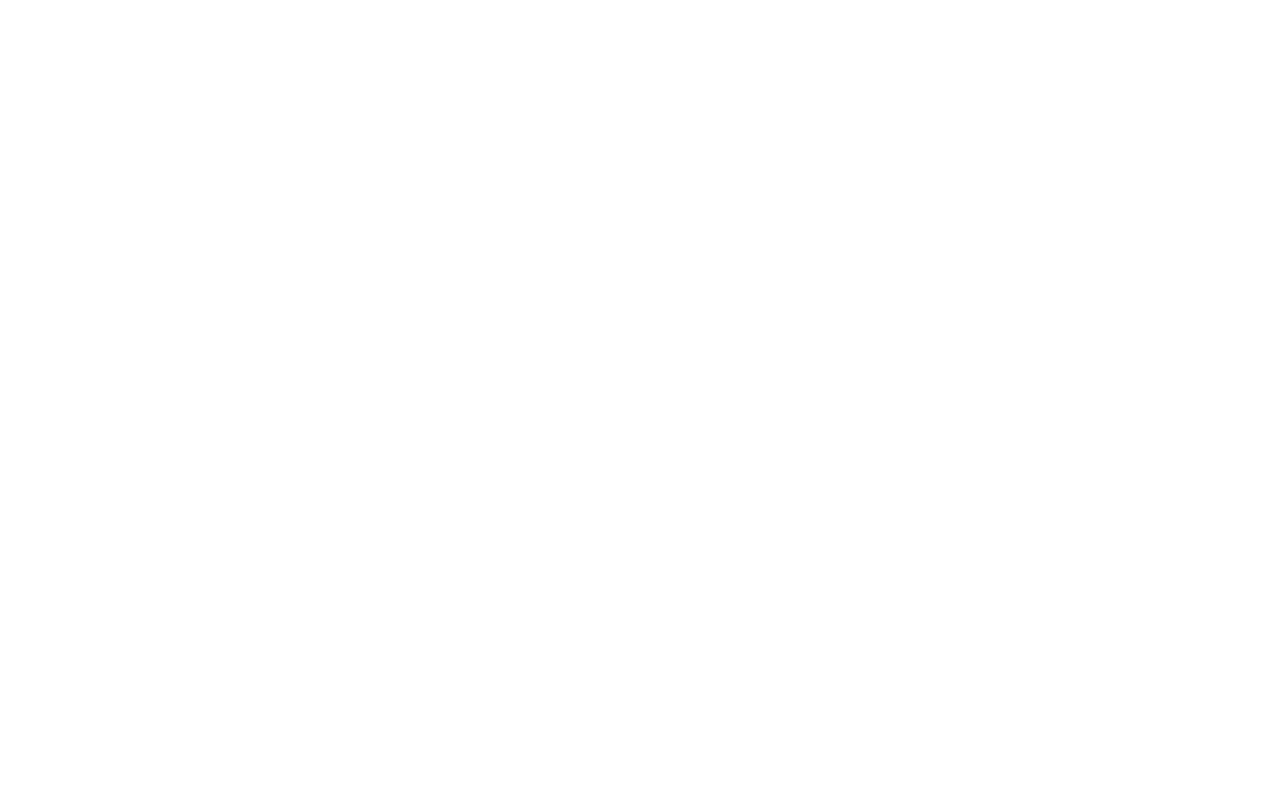
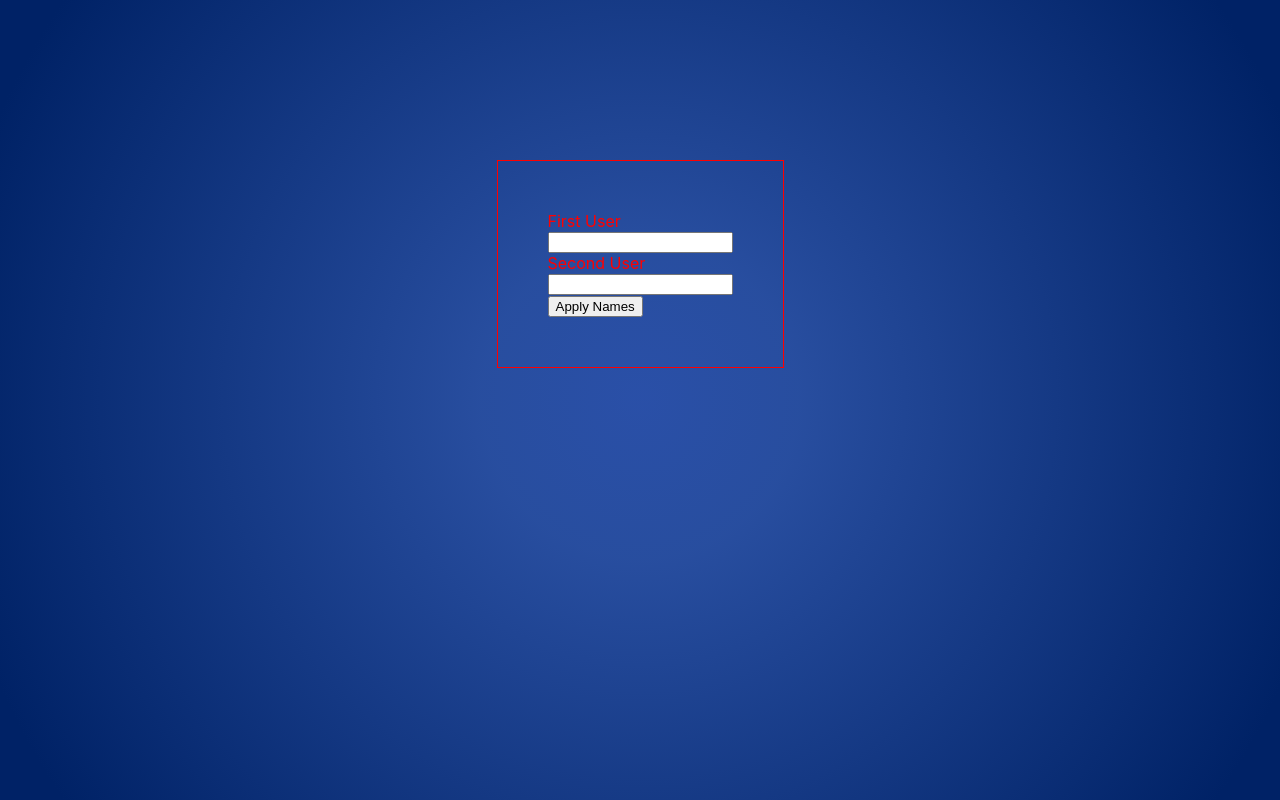
Before and after one commit to lobieses/fool, a React (Create React App) app: page / in a window 1280 px wide. Built offline with nearby package versions, Linux system fonts and the light colour scheme.

Commit message:
feat(src): create posibility to select names

```diff
--- a/package.json
+++ b/package.json
@@ -10,10 +10,14 @@
     "@types/node": "^16.11.44",
     "@types/react": "^18.0.15",
     "@types/react-dom": "^18.0.6",
+    "ramda": "^0.28.0",
     "react": "^18.2.0",
     "react-dom": "^18.2.0",
+    "react-redux": "^8.0.2",
     "react-scripts": "5.0.1",
     "redux": "^4.2.0",
+    "redux-logger": "^3.0.6",
+    "reselect": "^4.1.6",
     "styled-components": "^5.3.5",
     "typescript": "^4.7.4",
     "web-vitals": "^2.1.4"
@@ -43,6 +47,8 @@
     ]
   },
   "devDependencies": {
+    "@types/ramda": "^0.28.15",
+    "@types/redux-logger": "^3.0.9",
     "@types/styled-components": "^5.1.25",
     "prettier": "2.7.1"
   }
--- a/src/App.css
+++ b/src/App.css
@@ -1,38 +1,7 @@
-.App {
-  text-align: center;
+html, body, #root {
+  height: 100%;
 }
 
-.App-logo {
-  height: 40vmin;
-  pointer-events: none;
+body {
+  background: radial-gradient(circle, hsla(222, 60%, 41%, 1) 1%, hsla(221, 60%, 39%, 1) 21%, hsla(220, 100%, 20%, 1) 93%);
 }
-
-@media (prefers-reduced-motion: no-preference) {
-  .App-logo {
-    animation: App-logo-spin infinite 20s linear;
-  }
-}
-
-.App-header {
-  background-color: #282c34;
-  min-height: 100vh;
-  display: flex;
-  flex-direction: column;
-  align-items: center;
-  justify-content: center;
-  font-size: calc(10px + 2vmin);
-  color: white;
-}
-
-.App-link {
-  color: #61dafb;
-}
-
-@keyframes App-logo-spin {
-  from {
-    transform: rotate(0deg);
-  }
-  to {
-    transform: rotate(360deg);
-  }
-}
--- a/src/App.tsx
+++ b/src/App.tsx
@@ -1,9 +1,23 @@
 import React from 'react';
 import './App.css';
-import styled from 'styled-components';
+import { InitialGame } from './modules/initialGame/container/initialGame';
+import { Provider } from 'react-redux';
+import store from './redux/store';
+import { useSelector } from 'react-redux';
+import { isInitGame } from './redux/initialReducer/initialReducer';
 
 function App() {
-  return <div></div>;
+  return (
+    <Provider store={store}>
+      <Router />
+    </Provider>
+  );
 }
 
+const Router = () => {
+  const isInitialGame = useSelector(isInitGame);
+
+  return <>{isInitialGame ? <InitialGame /> : <div></div>}</>;
+};
+
 export default App;
--- a/src/modules/initialGame/container/initialGame.tsx
+++ b/src/modules/initialGame/container/initialGame.tsx
@@ -0,0 +1,67 @@
+import * as React from 'react';
+import styled from 'styled-components';
+import { useDispatch } from 'react-redux';
+import { finishNamesSelecting } from '../../../redux/initialReducer/initialReducerActions';
+
+export const InitialGame = () => {
+  const dispatch = useDispatch();
+  const [firstName, setFirstName] = React.useState('');
+  const [secondName, setSecondName] = React.useState('');
+
+  const finishNamesSelectingFN = (firstName: string, secondName: string) => {
+    dispatch(finishNamesSelecting({ firstName, secondName }));
+  };
+
+  return (
+    <Container>
+      <SelectNamesContainer>
+        <SelectNameBlock>
+          <SelectNameLabel>First User</SelectNameLabel>
+          <SelectNameInput
+            value={firstName}
+            onChange={e => setFirstName(e.target.value)}
+          />
+        </SelectNameBlock>
+        <SelectNameBlock>
+          <SelectNameLabel>Second User</SelectNameLabel>
+          <SelectNameInput
+            value={secondName}
+            onChange={e => setSecondName(e.target.value)}
+          />
+        </SelectNameBlock>
+        <ApplyNamesButton
+          onClick={() => {
+            finishNamesSelectingFN(firstName, secondName);
+          }}
+        >
+          Apply Names
+        </ApplyNamesButton>
+      </SelectNamesContainer>
+    </Container>
+  );
+};
+
+const Container = styled.div`
+  width: 100%;
+  height: 100%;
+  display: flex;
+  justify-content: center;
+  position: relative;
+`;
+
+const SelectNamesContainer = styled.div`
+  position: absolute;
+  border: 1px solid red;
+  padding: 50px;
+  top: 20%;
+`;
+
+const SelectNameBlock = styled.div``;
+
+const SelectNameLabel = styled.div`
+  color: red;
+`;
+
+const SelectNameInput = styled.input``;
+
+const ApplyNamesButton = styled.button``;
--- /dev/null
+++ b/src/redux/initialReducer/initialReducer.ts
@@ -0,0 +1,46 @@
+import * as R from 'ramda';
+import { createSelector } from 'reselect';
+import { Action, Selector } from '../models';
+import { GlobalStateType } from '../store';
+import { FINISH_NAMES_SELECTING } from './initialReducerActions';
+
+type initialGameStateTypes = {
+  isInitGame: boolean;
+  firstName: string | null;
+  secondName: string | null;
+};
+
+let initialGameState: initialGameStateTypes = {
+  isInitGame: true,
+  firstName: null,
+  secondName: null,
+};
+
+const STATE_KEY = 'initialGameReducer';
+
+const initialGameReducer = (
+  state = initialGameState,
+  action: Action,
+): initialGameStateTypes => {
+  switch (action.type) {
+    case FINISH_NAMES_SELECTING: {
+      const { firstName, secondName } = action.payload;
+      //@ts-expect-error
+      return R.compose(
+        R.assocPath(['firstName'], firstName),
+        R.assocPath(['secondName'], secondName),
+        R.assocPath(['isInitGame'], false),
+      )(state);
+    }
+    default:
+      return state;
+  }
+};
+
+export const getState = (state: GlobalStateType) => state[STATE_KEY];
+
+export const isInitGame: Selector<boolean> = createSelector(getState, state => {
+  return state.isInitGame;
+});
+
+export default initialGameReducer;
--- /dev/null
+++ b/src/redux/initialReducer/initialReducerActions.ts
@@ -0,0 +1,15 @@
+import { Action } from '../models';
+
+export const namespace = 'INITIAL_GAME';
+
+export const FINISH_NAMES_SELECTING = `${namespace}/FINISH_NAMES_SELECTING`;
+
+type finishNamesSelectingAC = (payload: {
+  firstName: string;
+  secondName: string;
+}) => Action;
+
+export const finishNamesSelecting: finishNamesSelectingAC = payload => ({
+  type: FINISH_NAMES_SELECTING,
+  payload,
+});
--- /dev/null
+++ b/src/redux/models.ts
@@ -0,0 +1,11 @@
+import { Selector as ReduxSelector } from 'reselect';
+import { GlobalStateType } from './store';
+
+export type Action = {
+  error?: any;
+  meta?: any;
+  payload?: any;
+  type: string;
+};
+
+export type Selector<T> = ReduxSelector<GlobalStateType, T>;
--- /dev/null
+++ b/src/redux/reduxLogger.ts
@@ -0,0 +1,8 @@
+import { createLogger } from 'redux-logger';
+
+const loggerMiddleware = createLogger({
+  collapsed: true,
+  duration: true,
+});
+
+export default loggerMiddleware;
--- /dev/null
+++ b/src/redux/store.ts
@@ -0,0 +1,12 @@
+import { createStore, combineReducers, applyMiddleware } from 'redux';
+import initialGameReducer from './initialReducer/initialReducer';
+import loggerMiddleware from './reduxLogger';
+
+let rootReducer = combineReducers({ initialGameReducer });
+
+let store = createStore(rootReducer, applyMiddleware(loggerMiddleware));
+
+type RootReducerType = typeof rootReducer;
+export type GlobalStateType = ReturnType<RootReducerType>;
+
+export default store;
```
Also changed, not shown: 1 other file (tests, documents, lock files or other folders).
